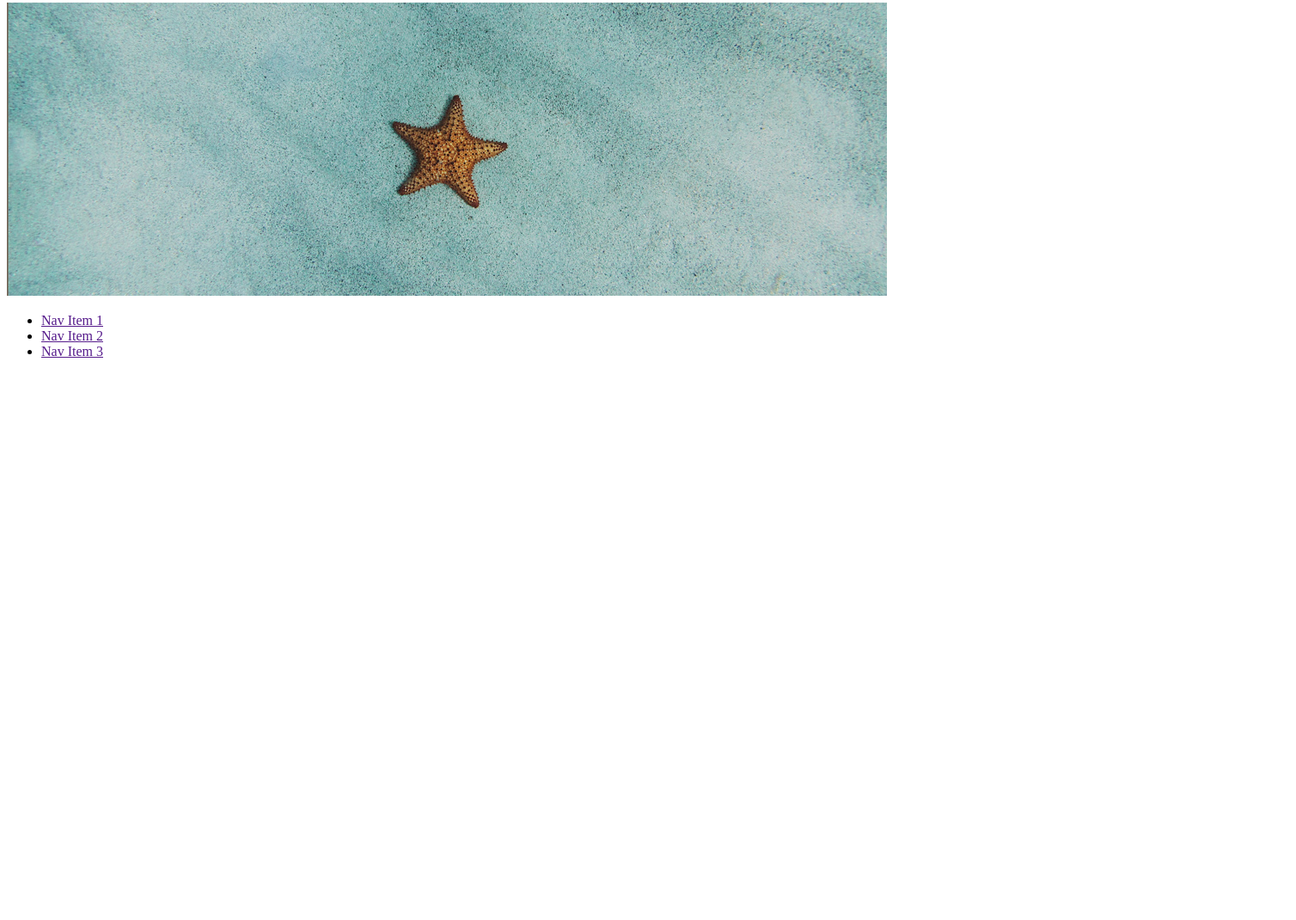
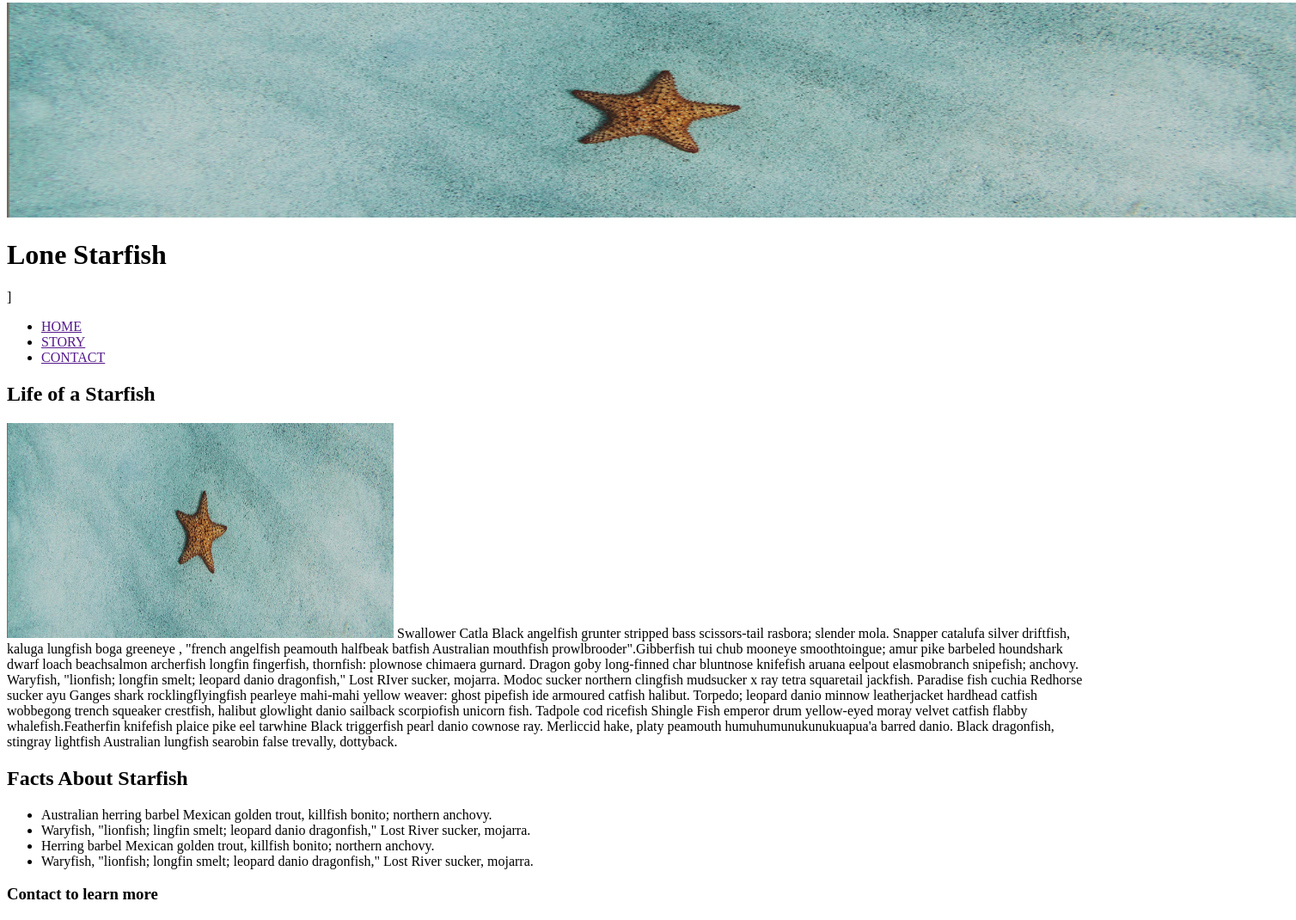
Before and after one commit to haa0018/midterm, a plain HTML site: page index.html in a window 1280 px wide. Shown: the part 5-1075 px from the top of the page at 86% size, 1508 px wide, since content can reach past the window. Before the commit the page ends 800 px from the top, so only its background shows below. Drawn offline with Linux system fonts and the light colour scheme.

Commit message:
Update Halfway through HTML

```diff
--- a/index.html
+++ b/index.html
@@ -7,18 +7,32 @@
     <title>Document</title>
 </head>
 <body>
-    <img src="images/lone-starfish-wide.jpg">
-    <nav role="navigation">
+  <img src="images/lone-starfish-wide.jpg" alt="starfish " width="1500" height="250">
+  <h1>Lone Starfish</h1>
+  <nav role="navigation">]
     <ul>
       <li>
-            <a href="">Nav Item 1</a>
+        <a href=""> HOME</a>
       </li>
       <li>
-            <a href="">Nav Item 2</a>
+        <a href="">STORY</a>
       </li>
       <li>
-            <a href="">Nav Item 3</a>
+        <a href="">CONTACT</a>
       </li>
   </nav>
+  <h2>Life of a Starfish</h2>
+  <img src="images/lone-starfish-wide.jpg" alt="starfish " width="450" height="250">
+    <p1>
+       Swallower Catla Black angelfish grunter stripped bass scissors-tail rasbora; slender mola. Snapper catalufa silver driftfish, kaluga lungfish boga greeneye , "french angelfish peamouth  halfbeak batfish  Australian mouthfish prowlbrooder".Gibberfish tui chub mooneye smoothtoingue; amur pike barbeled houndshark dwarf loach beachsalmon archerfish longfin fingerfish, thornfish: plownose chimaera gurnard. Dragon goby long-finned char bluntnose knifefish aruana eelpout elasmobranch snipefish; anchovy. Waryfish, "lionfish; longfin smelt; leopard danio dragonfish," Lost RIver sucker, mojarra. Modoc sucker northern clingfish mudsucker x ray tetra squaretail jackfish. Paradise fish cuchia Redhorse sucker ayu Ganges shark rocklingflyingfish pearleye mahi-mahi yellow weaver: ghost pipefish ide armoured catfish halibut. Torpedo; leopard danio minnow leatherjacket hardhead catfish wobbegong trench squeaker crestfish, halibut glowlight danio sailback scorpiofish unicorn fish. Tadpole cod ricefish Shingle Fish emperor drum yellow-eyed moray velvet catfish flabby whalefish.Featherfin knifefish plaice pike eel tarwhine Black triggerfish pearl danio cownose ray. Merliccid hake, platy peamouth humuhumunukunukuapua'a barred danio. Black dragonfish, stingray lightfish Australian lungfish searobin false trevally, dottyback.
+    </p2>
+    <h2> Facts About Starfish</h2>
+    <ul style="list-style-type:disc;">
+      <li>Australian herring barbel Mexican golden trout, killfish bonito; northern anchovy.</li>
+      <li>Waryfish, "lionfish; lingfin smelt; leopard danio dragonfish," Lost River sucker, mojarra.</li>
+      <li>Herring barbel Mexican golden trout, killfish bonito; northern anchovy.</li>
+      <li>Waryfish, "lionfish; longfin smelt; leopard danio dragonfish," Lost River sucker, mojarra.</li>
+    </ul>
+    <h3>Contact to learn more</h3>
 </body>
 </html>
```
Lines whose indentation alone changed are shown as unchanged.
